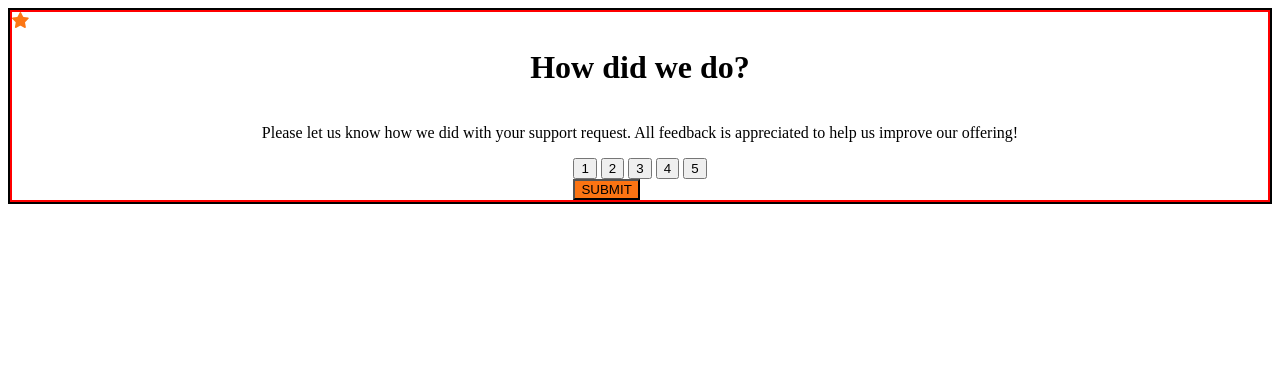
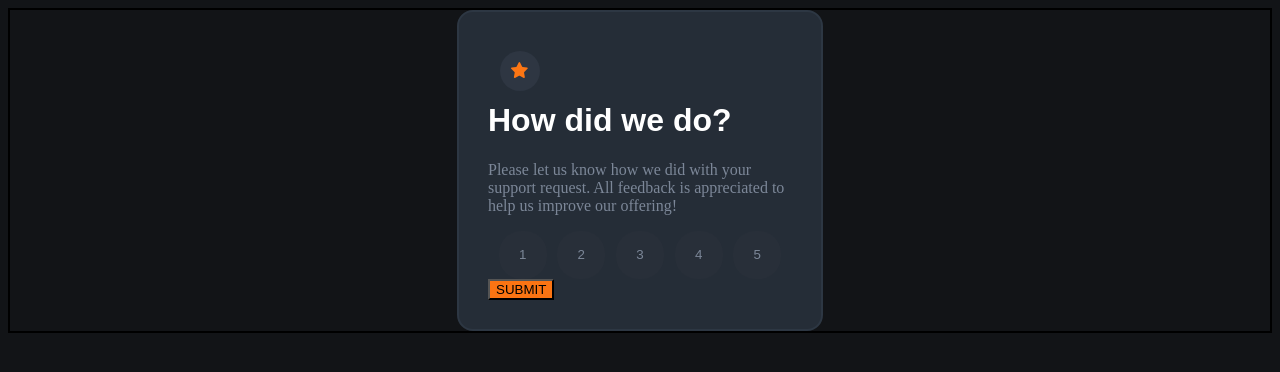
Before and after one commit to keeks5456/Interactive-rating-app, a plain HTML site: page index.html in a window 1280 px wide. Drawn offline with Linux system fonts and the light colour scheme.

Commit message:
style(Adds color and adjust sizing to card)

```diff
--- a/index.css
+++ b/index.css
@@ -1,34 +1,114 @@
+html {
+  box-sizing: border-box;
+}
 
-.card-container{
+body {
+  background: hsl(216, 12%, 8%);
+}
+
+
+.star-container {
+  height: 40px;
+  width: 40px;
+  border-radius: 50px;
+  margin-right: 15px;
+  display: inline-block;
+  transition: all 0.3s;
+  background-color: hsl(215, 18%, 22%);
+  position: relative;
+  left: 12px;
+  top: 10px;
+}
+
+.star {
+
+  position: relative;
+  left: 11px;
+  top: 11px;
+
+}
+
+.card-container {
   border: 2px solid black;
-  margin-left: 0;
-  margin-right: 0;
+  /* margin-left: 0;
+  margin-right: 0; */
+  background: hsl(216, 12%, 8%);
+
   /* width: 40em; */
 }
 
-#rating-card{
-  border: 2px solid red;
+#rating-card {
+  border: 2px solid hsl(213, 19%, 22%);
+  background: hsl(213, 19%, 18%);
+  border-radius: 1rem;
+  height: auto;
+  width: 19em;
+  margin: auto;
+  padding: 29px;
 }
 
-.rating-text{
-  display: flex;
+
+
+.rating-text {
+  /* display: flex;
   justify-content: center;
   align-items: center;
-  flex-flow: column wrap;
-  font-family: Overpass;
+  flex-flow: column wrap; */
+  color: hsl(216, 12%, 54%);
+}
+
+.title {
+  color: hsl(0, 0%, 100%);
+  font-family: 'Overpass', sans-serif;
+  font-weight: 700;
+}
+
+.sm-text {
+  font: 5px;
   font-weight: 400;
 }
 
-#submit-btn{
-background-color: hsl(25, 97%, 53%);
+#submit-btn {
+  background-color: hsl(25, 97%, 53%);
 }
-.hidden{
+
+.hidden {
   display: none;
 }
 
+#rating-buttons {
+  display: flex;
+  justify-content: space-evenly;
+
+}
+
+.rating {
+  background-color: hsl(215, 18%, 19%);
+  /* opacity: 0.5; */
+  border: none;
+  border-radius: 22px;
+  height: 3rem;
+  width: 3rem;
+  color: hsl(216, 12%, 54%);
+}
+
+.rating:hover {
+  background-color: hsl(0, 0%, 100%);
+  border-color: hsl(0, 0%, 100%);
+  cursor: pointer;
+}
+
+.rating :active .active {
+  background-color: hsl(0, 0%, 100%);
+  border-color: hsl(0, 0%, 100%);
+}
+
+
+
 
 @media only screen and (max-width: 600px) {
- #rating-card{
-   margin: 30px;
- }
+  #rating-card {
+    /* margin: 30px; */
+
+  }
 }
--- a/index.html
+++ b/index.html
@@ -15,11 +15,18 @@
 
 <body>
   <div class="card-container">
-    <div id="rating-card" >
-      <svg class="star" width="17" height="16" xmlns="http://www.w3.org/2000/svg"><path d="m9.067.43 1.99 4.031c.112.228.33.386.58.422l4.45.647a.772.772 0 0 1 .427 1.316l-3.22 3.138a.773.773 0 0 0-.222.683l.76 4.431a.772.772 0 0 1-1.12.813l-3.98-2.092a.773.773 0 0 0-.718 0l-3.98 2.092a.772.772 0 0 1-1.119-.813l.76-4.431a.77.77 0 0 0-.222-.683L.233 6.846A.772.772 0 0 1 .661 5.53l4.449-.647a.772.772 0 0 0 .58-.422L7.68.43a.774.774 0 0 1 1.387 0Z" fill="#FC7614"/></svg>
-    <div class="rating-text" >
+    <div id="rating-card">
+      <div class="star-container">
+        <svg class="star" width="17" height="16" xmlns="http://www.w3.org/2000/svg">
+          <path
+          d="m9.067.43 1.99 4.031c.112.228.33.386.58.422l4.45.647a.772.772 0 0 1 .427 1.316l-3.22 3.138a.773.773 0 0 0-.222.683l.76 4.431a.772.772 0 0 1-1.12.813l-3.98-2.092a.773.773 0 0 0-.718 0l-3.98 2.092a.772.772 0 0 1-1.119-.813l.76-4.431a.77.77 0 0 0-.222-.683L.233 6.846A.772.772 0 0 1 .661 5.53l4.449-.647a.772.772 0 0 0 .58-.422L7.68.43a.774.774 0 0 1 1.387 0Z"
+          fill="#FC7614" />
+        </svg>
+      </div>
+      <div class="rating-text">
         <h1 class="title">How did we do?</h1>
-      <p class="sm-text">Please let us know how we did with your support request. All feedback is appreciated to help us
+        <p class="sm-text">Please let us know how we did with your support request. All feedback is appreciated to help
+          us
           improve our offering!</p>
 
         <!-- rating form here -->
@@ -29,9 +36,9 @@
           <button class="rating" id="3">3</button>
           <button class="rating" id="4">4</button>
           <button class="rating" id="5">5</button>
+        </div>
           <div id="submit-container">
             <button id="submit-btn">SUBMIT</button>
-      </div>
           </div>
       </div>
     </div>
--- a/index.js
+++ b/index.js
@@ -18,7 +18,7 @@ selectRateButton();
 //add an active funtion to button thats clicked
 
 function activeRateClicked() {
-  // resetButton();
+  resetButton();
   response = this.id;
   this.classList.add("active");
   submit.disabled = false;
```
Lines whose indentation alone changed are shown as unchanged.
